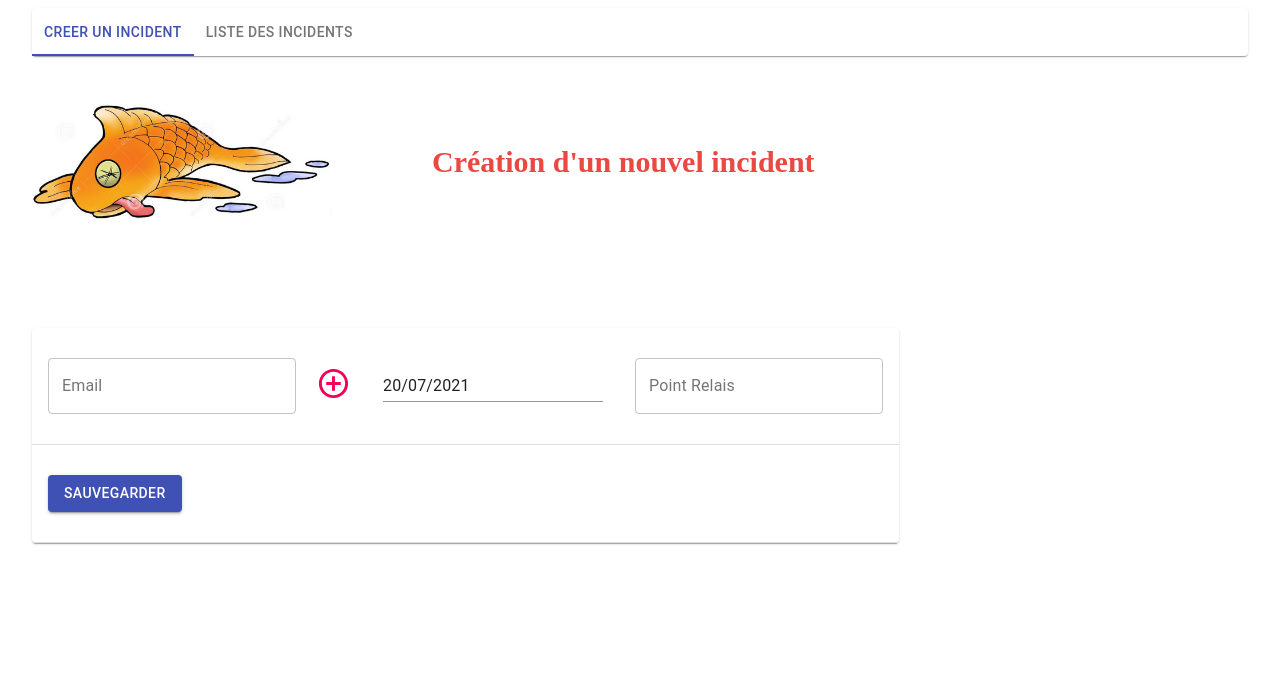
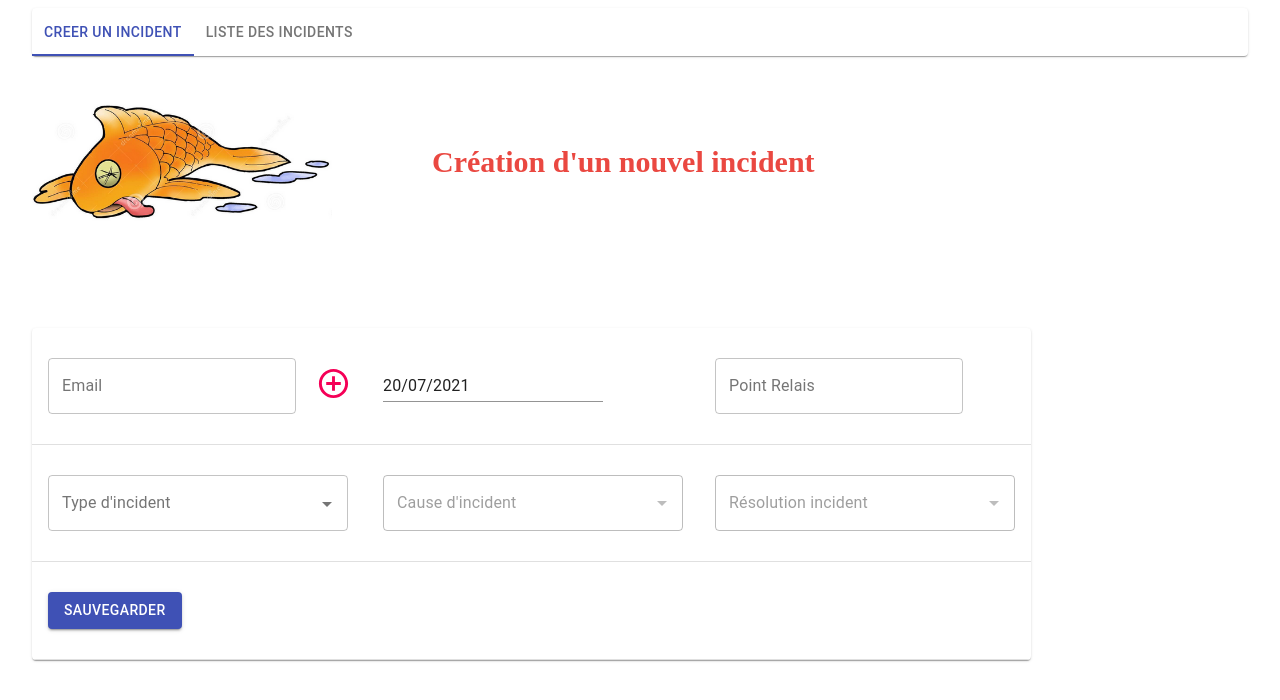
Before and after one commit to chabidou/poissonade, a React (Create React App) app in the folder front/: page /createIncident in a window 1280 px wide. Shown: the top 700 px of the page. Built offline with nearby package versions, Linux system fonts and the light colour scheme.

Commit message:
[FRONT] post form data

```diff
--- /dev/null
+++ b/front/src/components/NewIncidentPage/api.js
@@ -0,0 +1,21 @@
+import React from "react";
+import axios from 'axios';
+
+/**
+ * Post data from form
+ */
+const postForm = (data) => {
+  const options = {
+    headers: {
+      'Content-Type': 'application/x-www-form-urlencoded'
+    }
+  };
+
+  axios.post('http://localhost:3001/api/createIncident', data, options)
+    .then(
+      res => {console.log('----- RESPONSE FROM POST')}
+    )
+    .catch((error) => error);
+};
+
+export default postForm;
--- a/front/src/components/NewIncidentPage/index.js
+++ b/front/src/components/NewIncidentPage/index.js
@@ -18,6 +18,8 @@ import {
   MuiPickersUtilsProvider,
   DatePicker,
 } from '@material-ui/pickers';
+
+import postForm from './api';
 
 import './style.css';
 
@@ -64,18 +66,16 @@ class NewIncidentPage extends React.Component {
     this.setState({
       [name]: valueForm
     });
-
-    console.log('---- Display State : ', this.state);
   }
 
   // Incident type change
   handleSubmit(event, value) {
-
+    postForm(this.state);
   }
 
   render() {
     const { date }  =this.state;
-console.log('---- DATE RENDER : ', date);
+
     return (
       <div className="newIncidentWrapper">
         <div className="header">
@@ -84,7 +84,7 @@ console.log('---- DATE RENDER : ', date);
         </div>
 
           <div className="form">
-            <form onSubmit={this.handleSubmit}>
+            <form>
               <FormControl>
                 <TableContainer component={Paper}>
                   <Table>
@@ -129,42 +129,49 @@ console.log('---- DATE RENDER : ', date);
                         </TableCell>
                       </TableRow>
 
-                      {/*<TableRow>*/}
-                        {/*<TableCell>*/}
-                          {/*<Autocomplete*/}
-                            {/*onInputChange={(event, value) => this.handleTypeChange(event, value)}*/}
-                            {/*options={incidentTypeList}*/}
-                            {/*getOptionLabel={(label) => label}*/}
-                            {/*style={{ width: 300 }}*/}
-                            {/*renderInput={(params) => <TextField {...params} label="Type d'incident" variant="outlined" />}*/}
-                            {/*name="incidentType"*/}
-                          {/*/>*/}
-                        {/*</TableCell>*/}
-                        {/*<TableCell>*/}
-                          {/*<Autocomplete*/}
-                            {/*disabled*/}
-                            {/*getOptionLabel={(label) => label}*/}
-                            {/*options={[]}*/}
-                            {/*style={{ width: 300 }}*/}
-                            {/*renderInput={(params) => <TextField {...params} label="Cause d'incident" variant="outlined" />}*/}
-                            {/*name="incidentCause"*/}
-                          {/*/>*/}
-                        {/*</TableCell>*/}
-                        {/*<TableCell>*/}
-                          {/*<Autocomplete*/}
-                            {/*disabled*/}
-                            {/*getOptionLabel={(label) => label}*/}
-                            {/*optios={[]}*/}
-                            {/*style={{ width: 300 }}*/}
-                            {/*renderInput={(params) => <TextField {...params} label="Résolution incident" variant="outlined" />}*/}
-                            {/*name="incidentResolution"*/}
-                          {/*/>*/}
-                        {/*</TableCell>*/}
-                      {/*</TableRow>*/}
+                      <TableRow>
+                        <TableCell>
+                          <Autocomplete
+                            onInputChange={(event, value) => this.handleTypeChange(event, value)}
+                            options={incidentTypeList}
+                            getOptionLabel={(label) => label}
+                            style={{ width: 300 }}
+                            renderInput={(params) => <TextField {...params} label="Type d'incident" variant="outlined" />}
+                            name="incidentType"
+                          />
+                        </TableCell>
+                        <TableCell>
+                          <Autocomplete
+                            disabled
+                            getOptionLabel={(label) => label}
+                            options={[]}
+                            style={{ width: 300 }}
+                            renderInput={(params) => <TextField {...params} label="Cause d'incident" variant="outlined" />}
+                            name="incidentCause"
+                          />
+                        </TableCell>
+                        <TableCell>
+                          <Autocomplete
+                            disabled
+                            getOptionLabel={(label) => label}
+                            optios={[]}
+                            style={{ width: 300 }}
+                            renderInput={(params) => <TextField {...params} label="Résolution incident" variant="outlined" />}
+                            name="incidentResolution"
+                          />
+                        </TableCell>
+                      </TableRow>
 
                       <TableRow>
                         <TableCell colSpan={3}>
-                          <Button type="submit" variant="contained" color="primary">Sauvegarder</Button>
+                          <Button
+                            type="submit"
+                            variant="contained"
+                            color="primary"
+                            onClick={this.handleSubmit}
+                          >
+                            Sauvegarder
+                          </Button>
                         </TableCell>
                       </TableRow>
 
```
